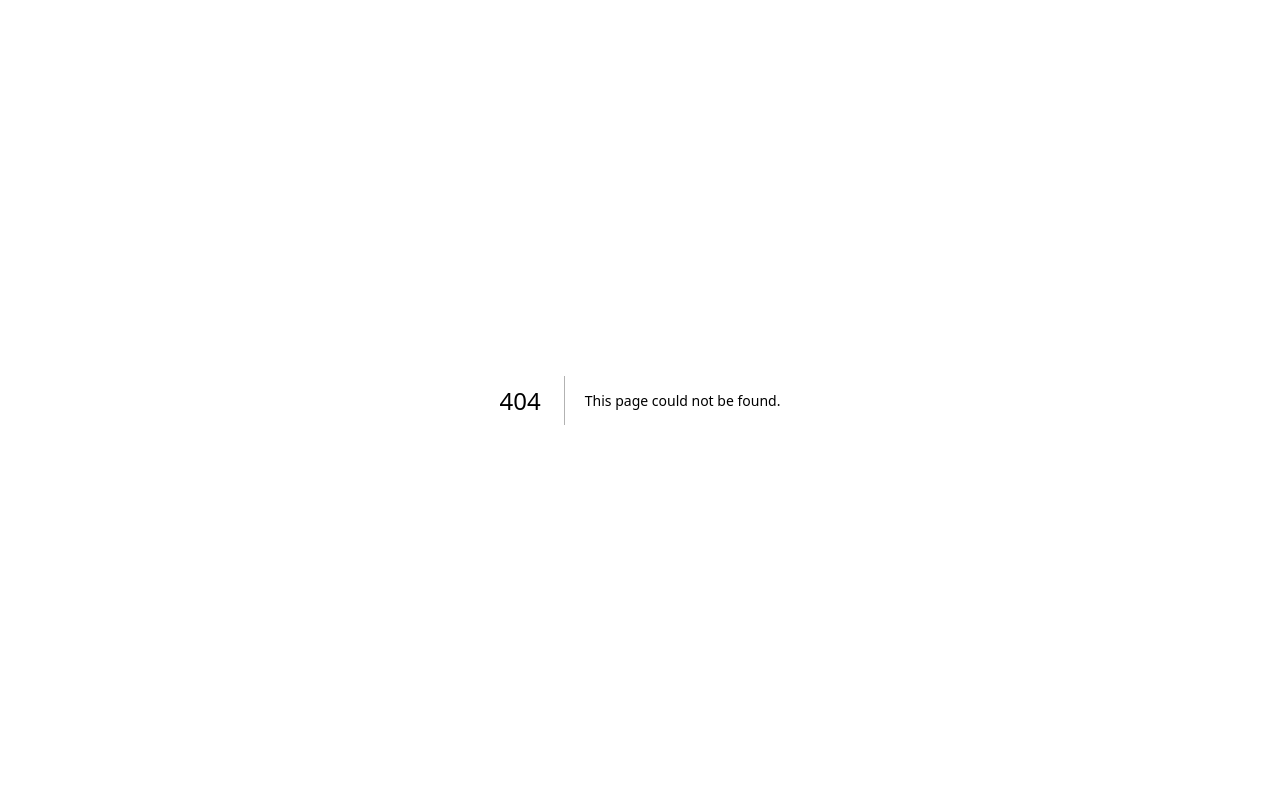
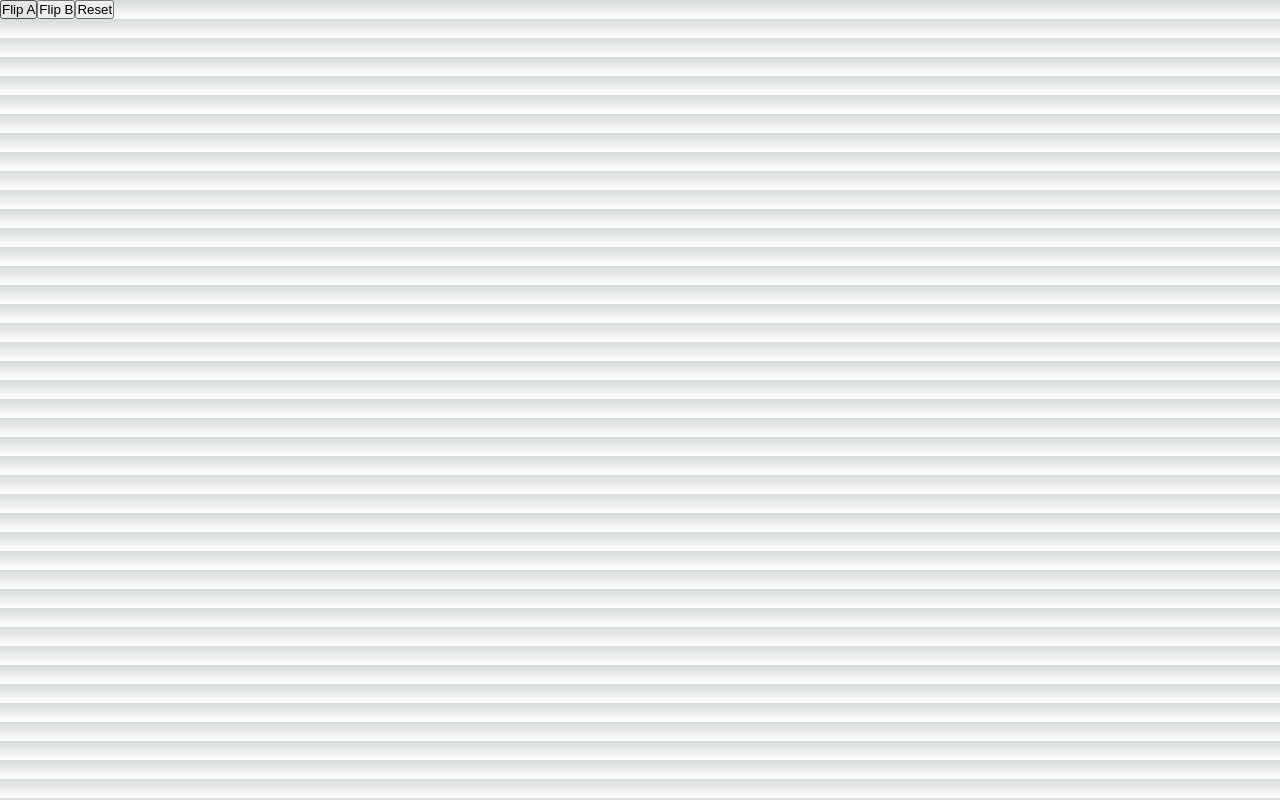
Before and after one commit to tannazma/fruit-state, a Next.js app: page /example in a window 1280 px wide. Before the commit this address had no page. Built offline with nearby package versions, Linux system fonts and the light colour scheme.

Commit message:
example for useEffects

```diff
--- /dev/null
+++ b/src/pages/example.tsx
@@ -0,0 +1,33 @@
+import { useEffect, useState } from "react";
+
+const Tricky = () => {
+  const [a, setA] = useState(false);
+  const [b, setB] = useState(false);
+
+  useEffect(() => {
+    console.log("I am message 1");
+  }, [a]);
+
+  useEffect(() => {
+    console.log("I am message 2");
+  }, [b]);
+
+  useEffect(() => {
+    console.log("I am message 3");
+  }, []);
+
+  const resetBoth = () => {
+    setA(false);
+    setB(true);
+  };
+
+  return (
+    <div>
+      <button onClick={() => setA(!a)}>Flip A</button>
+      <button onClick={() => setB(!b)}>Flip B</button>
+      <button onClick={resetBoth}>Reset</button>
+    </div>
+  );
+};
+
+export default Tricky;
```
